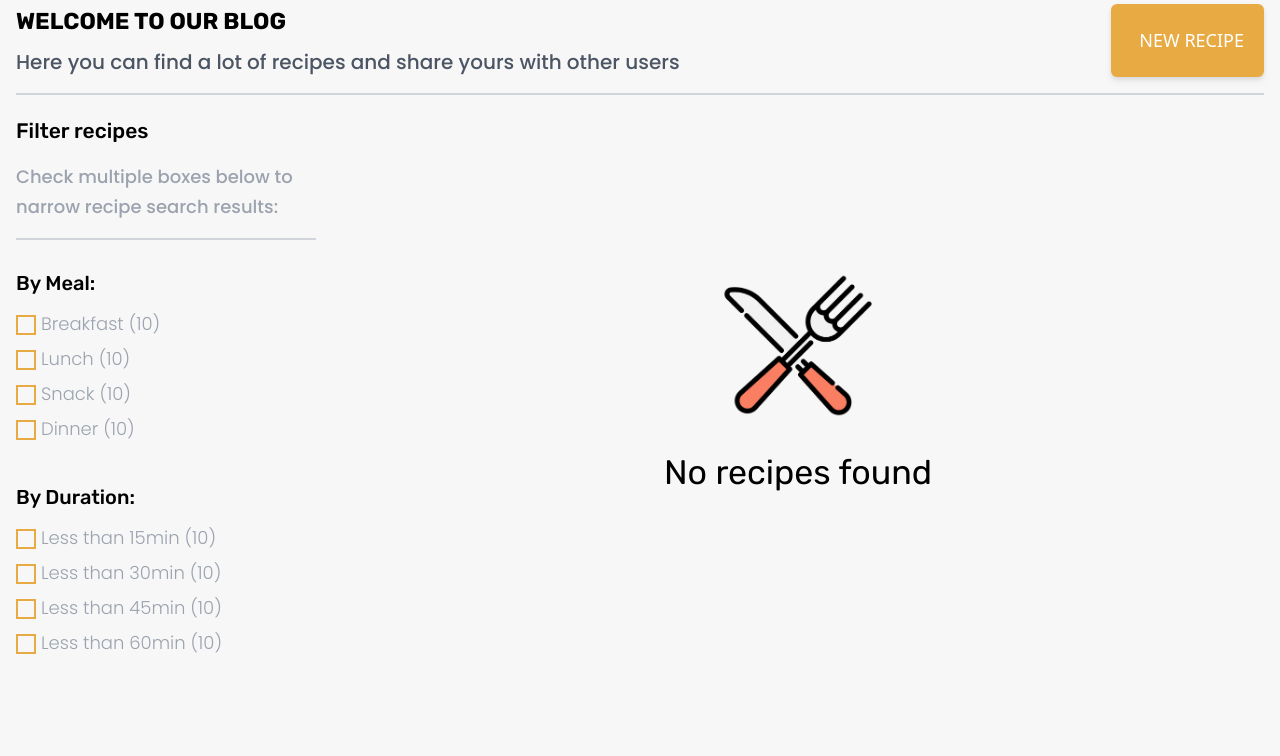
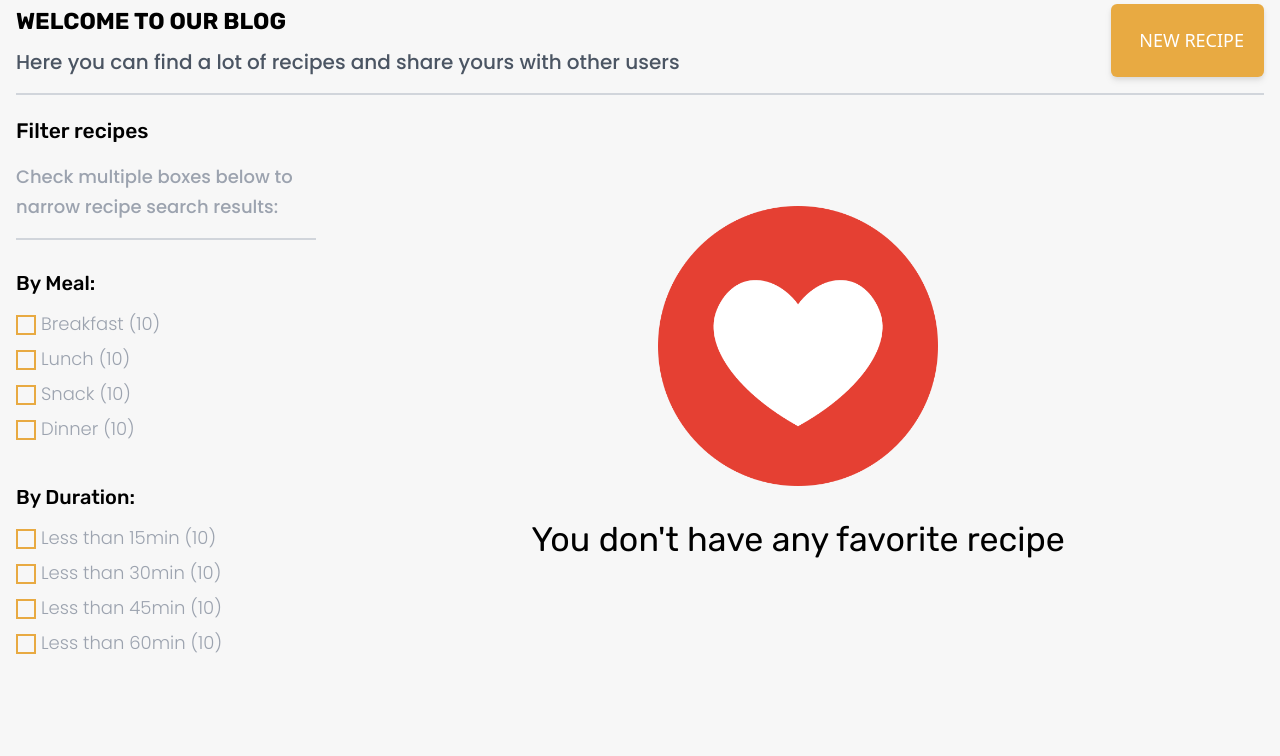
Before and after one commit to CiroJSCH/FoodHouse, a Django app: page /blog/favorites/ in a window 1280 px wide. Shown: the part 126-882 px from the top of the page. Run offline with Django 4.2, Linux system fonts and the light colour scheme; the visitor is signed in with stand-in values (Sample User, id 1); data that the repository does not hold is empty; style sheets or scripts are compiled from the project's sources; some libraries are stand-ins or nearby versions; some web fonts are replaced.

Commit message:
get user favorites recipes functionality

```diff
--- a/src/blog/templates/blog/home.html
+++ b/src/blog/templates/blog/home.html
@@ -62,12 +62,25 @@
           {% endfor %}
         {% else %}
           <section class="col-span-12 mt-10 lg:mt-0 flex flex-col items-center justify-center">
-            <img src="{% static 'images/no-recipes.png' %}"
-                 alt="illustration"
-                 width=""
-                 height=""
-                 class="w-[200px] md:w-[240px] lg:w-[280px]">
-            <h3 class="font-title text-[24px] md:text-[30px] lg:text-[34px] mt-5 md:mt-7 font.medium">No recipes found</h3>
+            {% if is_favorite %}
+              <img src="{% static 'images/no-favorites.png' %}"
+                   alt="illustration"
+                   width=""
+                   height=""
+                   class="w-[200px] md:w-[240px] lg:w-[280px]">
+              <h3 class="text-center font-title text-[24px] md:text-[30px] lg:text-[34px] mt-5 md:mt-7 font.medium">
+                You don't have any favorite recipe
+              </h3>
+            {% else %}
+              <img src="{% static 'images/no-recipes.png' %}"
+                   alt="illustration"
+                   width=""
+                   height=""
+                   class="w-[200px] md:w-[240px] lg:w-[280px]">
+              <h3 class="text-center font-title text-[24px] md:text-[30px] lg:text-[34px] mt-5 md:mt-7 font.medium">
+                No recipes found
+              </h3>
+            {% endif %}
           </section>
         {% endif %}
       </section>
--- a/src/blog/views.py
+++ b/src/blog/views.py
@@ -11,11 +11,17 @@ def home(request):
 
     search = request.GET.get('search', '')
 
-    recipes = Recipe.objects.filter(
-        title__icontains=search) if search else Recipe.objects.all()
+    is_favorite = True if request.path == '/blog/favorites/' else False
+
+    if is_favorite:
+        recipes = Recipe.objects.filter(favorites=request.user)
+    else:
+        recipes = Recipe.objects.filter(
+            title__icontains=search) if search else Recipe.objects.all()
 
     return render(request, 'blog/home.html', {
         'recipes': recipes,
+        'is_favorite': is_favorite,
     })
 
 
```
Also changed, not shown: src/static/images/no-favorites.png (added).
